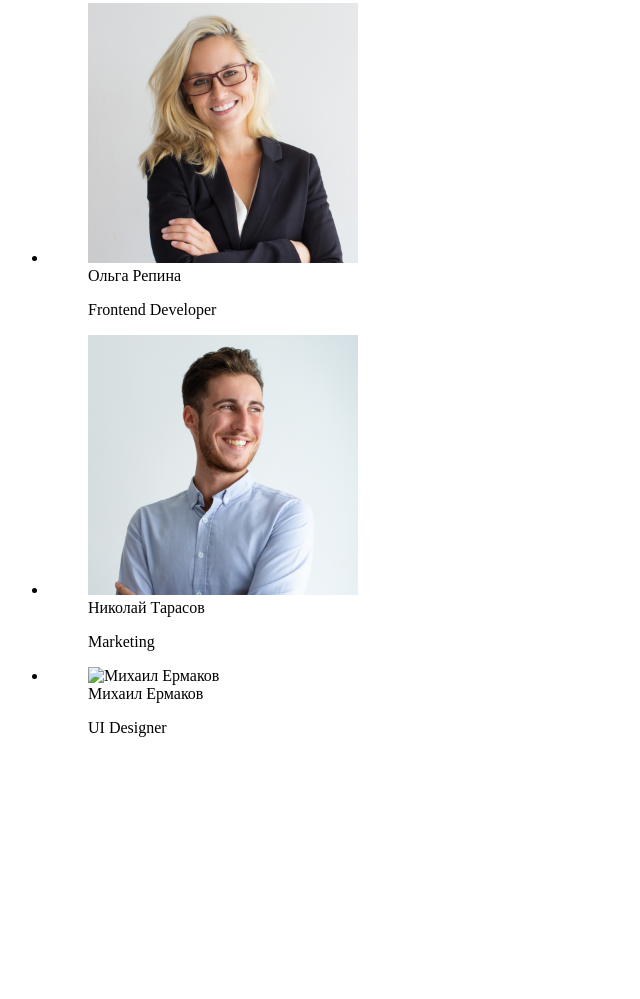
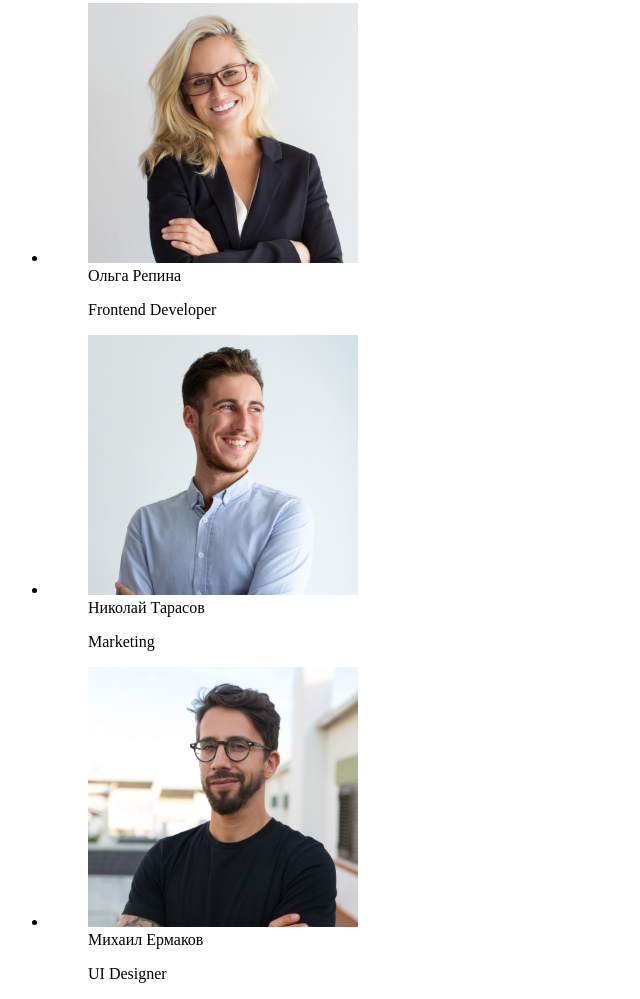
Before and after one commit to AleksandrKrupnik/goit-markup-hw-01, a plain HTML site: page index.html in a window 1280 px wide. Shown: the part 2019-3018 px from the top of the page, without its empty margins (0-640 px from the left). Before the commit the page ends 2772 px from the top, so only its background shows below. Drawn offline with Linux system fonts and the light colour scheme.

Commit message:
подправил 4-е фото

```diff
--- a/index.html
+++ b/index.html
@@ -102,7 +102,7 @@
             </li>
             <li>
                 <figure>
-                    <img src="./images/img4.jpg" alt="Михаил Ермаков" width="270px">
+                    <img src="./images/img 4.jpg" alt="Михаил Ермаков" width="270px">
                     <figcaption>Михаил Ермаков <p>UI Designer</p>
                     </figcaption>
                 </figure>
```
